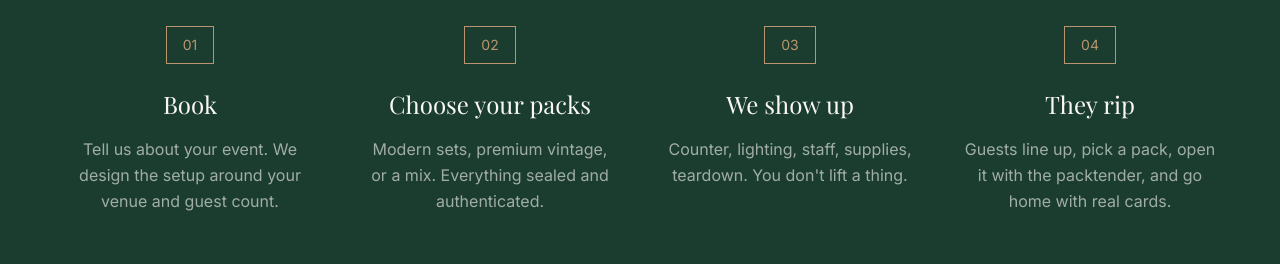
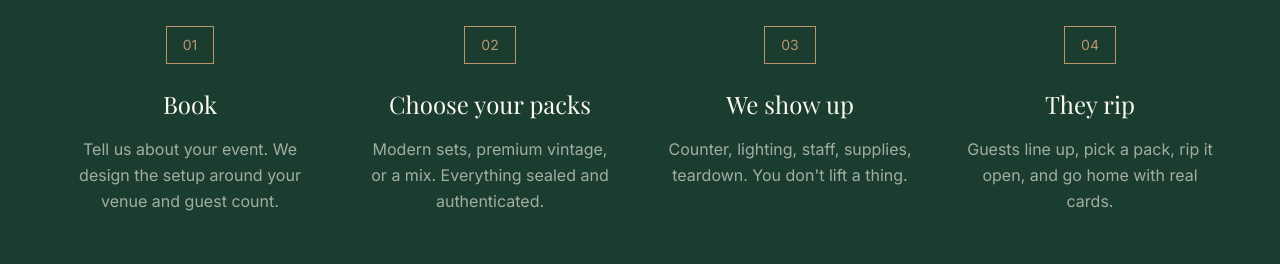
Before and after one commit to rrh1441/vending, a Next.js app: page / in a window 1280 px wide. Shown: the part 2800-3064 px from the top of the page. Built offline with nearby package versions, Linux system fonts and the light colour scheme; a web font is replaced by a local one.

Commit message:
Simplify copy: focus on guest experience, remove jargon

```diff
--- a/app/page.tsx
+++ b/app/page.tsx
@@ -400,7 +400,7 @@ export default function Home() {
               {
                 step: "04",
                 title: "They rip",
-                description: "Guests line up, pick a pack, open it with the packtender, and go home with real cards.",
+                description: "Guests line up, pick a pack, rip it open, and go home with real cards.",
               },
             ].map((item, i) => (
               <div key={i} className="text-center">
```
Also changed, not shown: 1 other file (tests, documents, lock files or other folders).
